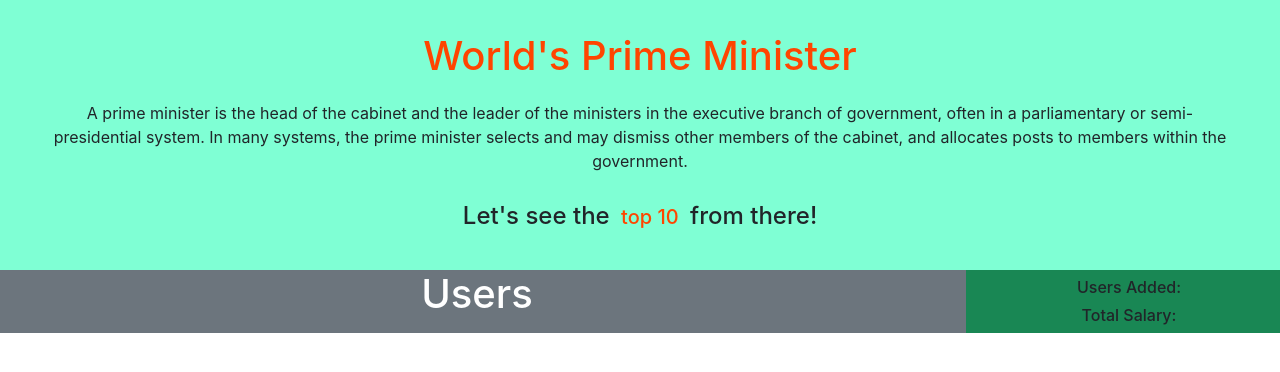
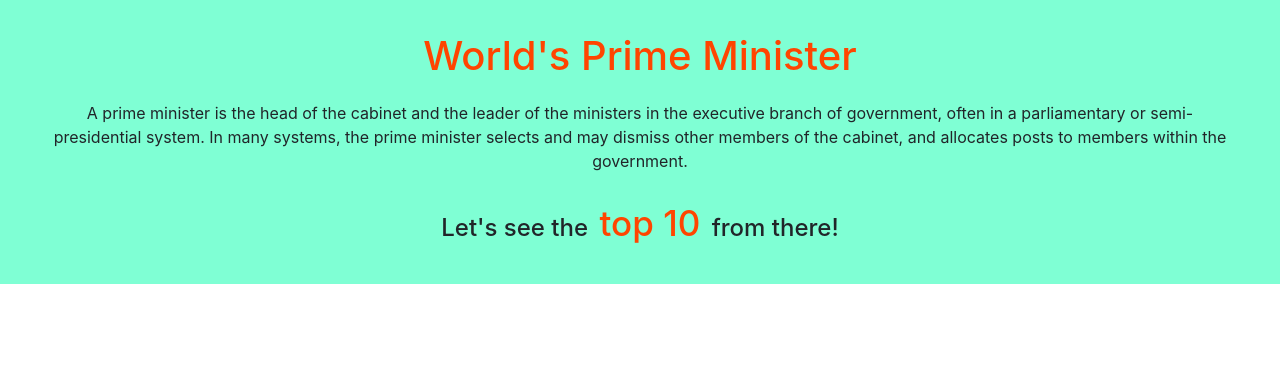
Before and after one commit to Masud8851/World-s-Famous-Prime-Mniters, a React (Create React App) app: page / in a window 1280 px wide. Shown: the top 372 px of the page. Built offline with nearby package versions, Linux system fonts and the light colour scheme.

Commit message:
Assignment 8

```diff
--- a/src/App.js
+++ b/src/App.js
@@ -1,12 +1,12 @@
 import './App.css';
 import Header from './Components/Header/Header';
-import PrimeMinister from './Components/PrimeMinisters/PrimeMinisters'
+import Main from './Components/Main/Main';
 
 function App() {
   return (
     <div className="App">
       <Header></Header>
-      <PrimeMinister></PrimeMinister>
+      <Main></Main>
     </div>
   );
 }
--- a/src/Components/Header/Header.css
+++ b/src/Components/Header/Header.css
@@ -15,7 +15,7 @@
     padding: .8rem;
 }
 span{
-    font-size: 20px;
+    font-size: 35px;
     padding: 5px;
     color: orangered;
 }
--- /dev/null
+++ b/src/Components/Main/Main.js
@@ -0,0 +1,11 @@
+import React from 'react';
+
+const Main = () => {
+    return (
+        <div>
+
+        </div>
+    );
+};
+
+export default Main;
--- a/src/Components/PrimeMinisters/PrimeMinisters.js
+++ /dev/null
@@ -1,31 +0,0 @@
-import React, { useEffect, useState } from 'react';
-
-const PrimeMinisters = () => {
-
-    const [primeMinisters, setPrimeMinisters] = useState([]);
-    useEffect(()=>{
-        fetch('./minister.JSON')
-            .then(res=>res.json())
-            .then(data=>setPrimeMinisters(data))
-    },[])
-
-
-    return (
-        <div>
-            <div className="row">
-                <div className="col-lg-9 bg-secondary text-white">
-                    <h1>Users</h1>
-                </div>
-                <div className="col-lg-3 bg-success">
-                    <div className="pt-2">
-                        <h6>Users Added: </h6>
-                        <h6>Total Salary: </h6>
-                    </div>
-
-                </div>
-            </div>
-        </div>
-    );
-};
-
-export default PrimeMinisters;
```
Also changed, not shown: src/Components/Main/Main.css (added).
